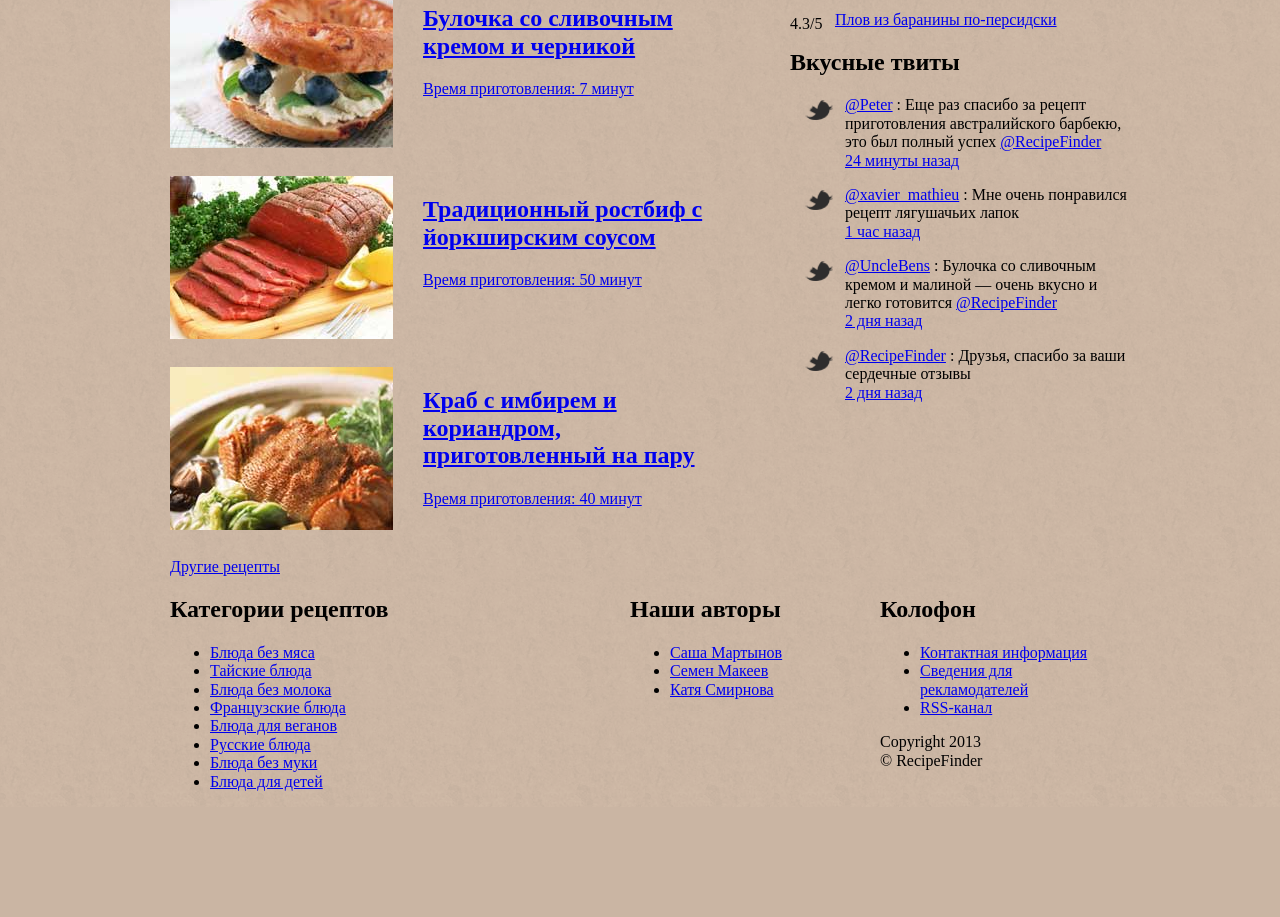
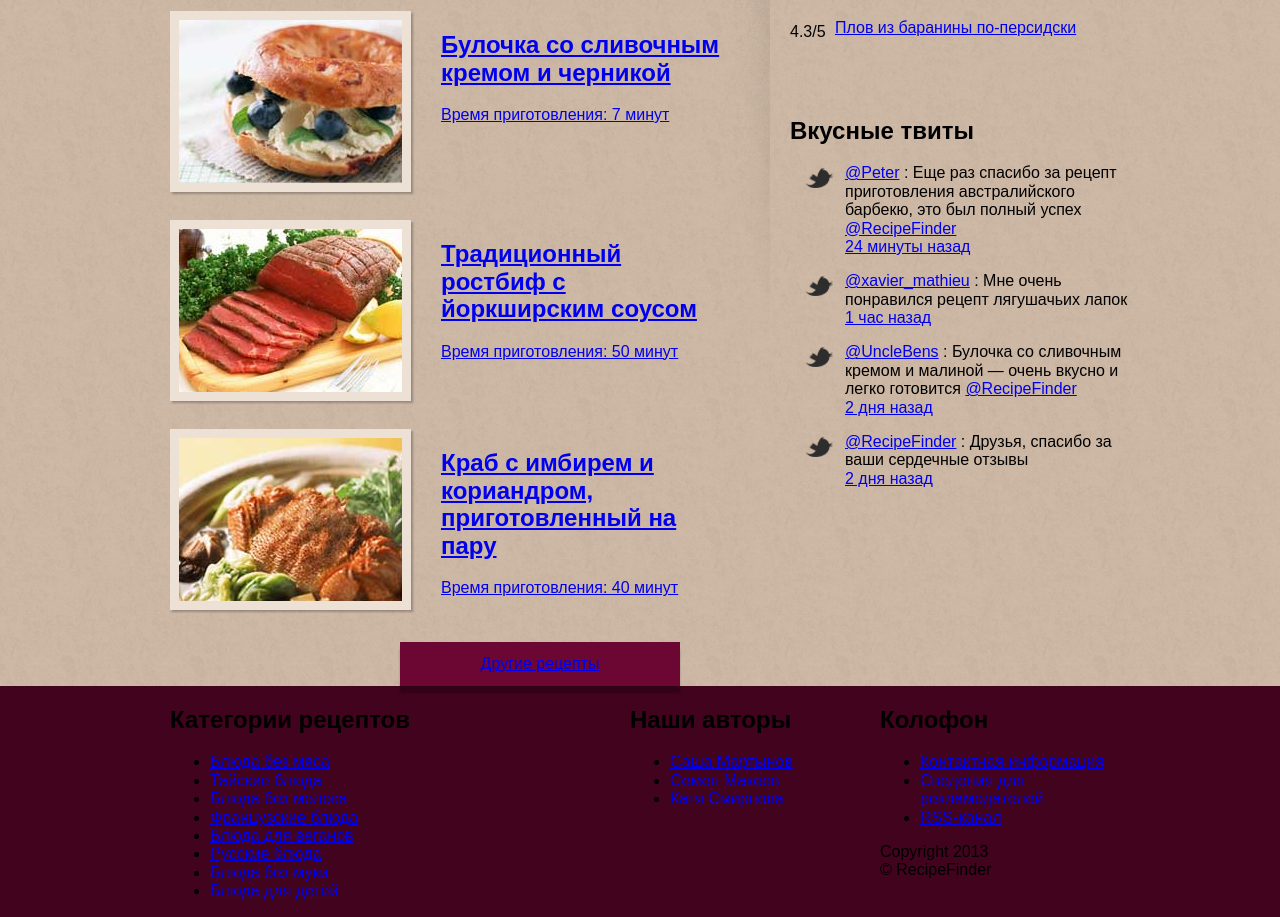
Before and after one commit to Sergey-Filippov/Recipe-Finder, a plain HTML site: page index.html in a window 1280 px wide. Shown: the part 708-1625 px from the top of the page. Before the commit the page ends 1515 px from the top, so only its background shows below. Drawn offline with Linux system fonts and the light colour scheme.

Commit message:
основные стили как в ветке мастер

```diff
--- a/css/styles.css
+++ b/css/styles.css
@@ -4,8 +4,8 @@
     box-sizing: border-box;
 }
 
-.cf::before,
-cf::after {
+.cf:before,
+.cf:after {
     content: " ";
     display: table;
 
@@ -21,11 +21,11 @@ cf::after {
 }
 
 html {
-    font-family: serif;
+    font-family: sans-serif;
 }
 
 body {
-    background: #cab5a3 url(../images/bg-main.gif) repeat repeat 0 0;
+    background: #cab5a3 url(../images/bg-main.gif)  repeat;
 
 }
 
@@ -37,7 +37,9 @@ a:visited {}
 
 a:hover {}
 
-h1 {}
+h1 {
+   /* text-shadow: rgba(0, 0, 0, .25) 5px 5px 4px;*//*с тенью прикольней*/
+}
 
 h2 {}
 
@@ -46,7 +48,11 @@ h2 {}
     margin: 0 auto;
 }
 
-body>header {}
+body>header {
+    box-shadow: rgba(0, 0, 0, .25) 0 3px 2px 0;
+    position: relative;
+    z-index: 9;
+}
 
 .logo {
     float: left;
@@ -54,8 +60,7 @@ body>header {}
     margin-top: -34px;
     position: relative;
     top: 34px;
-    z-index: 10;
-}
+   }
 
 nav {
     float: right;
@@ -79,20 +84,40 @@ nav ul li {
 .promo {
     position: relative;
     z-index: 5;
+    padding-bottom: 8px;
+    box-shadow: rgba(0, 0, 0, .25) 0 3px 2px 0;
 }
 
 .promo-desc {
     position: absolute;
     bottom: 93px;
     right: 75px;
+    width: 316px;
+}
+.promo-btn {
+    display: inline-block;
+    width: 208px;
+    padding: 13px 0;
+    background-color: #6c0733;
+    box-shadow: 0 7px 2px 0 rgba(0, 0, 0, .25);
 }
 
-.main {}
+.main {
+    width: 1020px;
+    margin: 0 auto;
+}
 
 .latest {
     width: 640px;
     float: left;
     padding: 0 40px;
+    background: url(../images/bg-column.png) no-repeat top right;
+}
+.more-btn {
+    text-align: center;
+    float: right;
+    margin-right: 50px;
+    width: 280px;
 }
 
 .media {
@@ -104,6 +129,8 @@ nav ul li {
 .media img {
     float: left;
     margin-right: 30px;
+    border: solid 9px #ede0d5;
+    box-shadow: rgba(0, 0, 0, .25) 2px 2px 2px 0;
 }
 
 .sidebar {
@@ -143,10 +170,13 @@ nav ul li {
     top: 4px;
 }
 
-footer {}
+footer {
+    background-color: rgb(66, 3, 30);
+}
 
 .footer-inside {
     padding-left: 40px;
+
 }
 
 .footer-1 {
```
